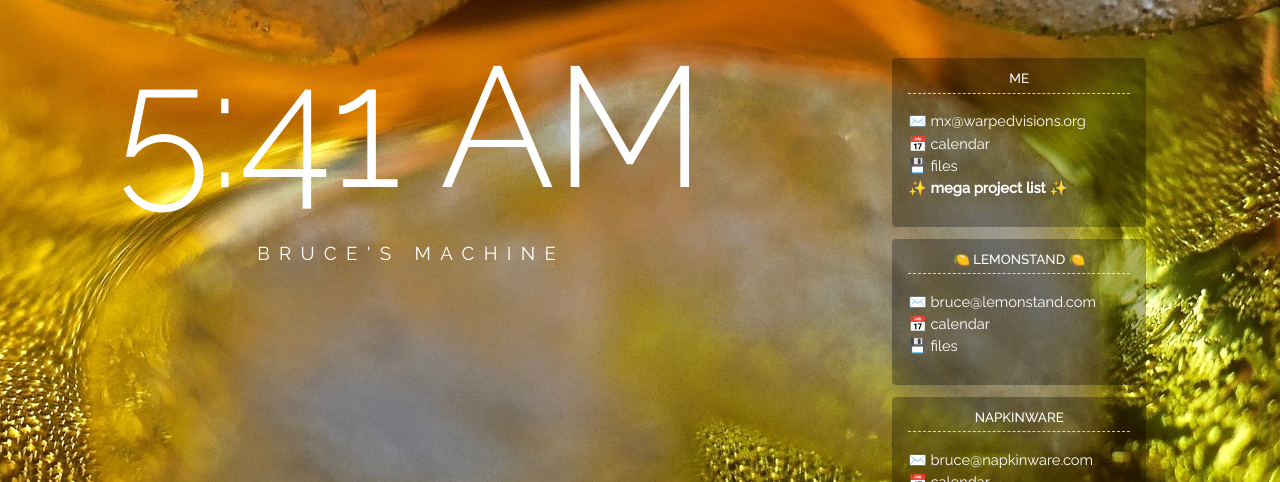
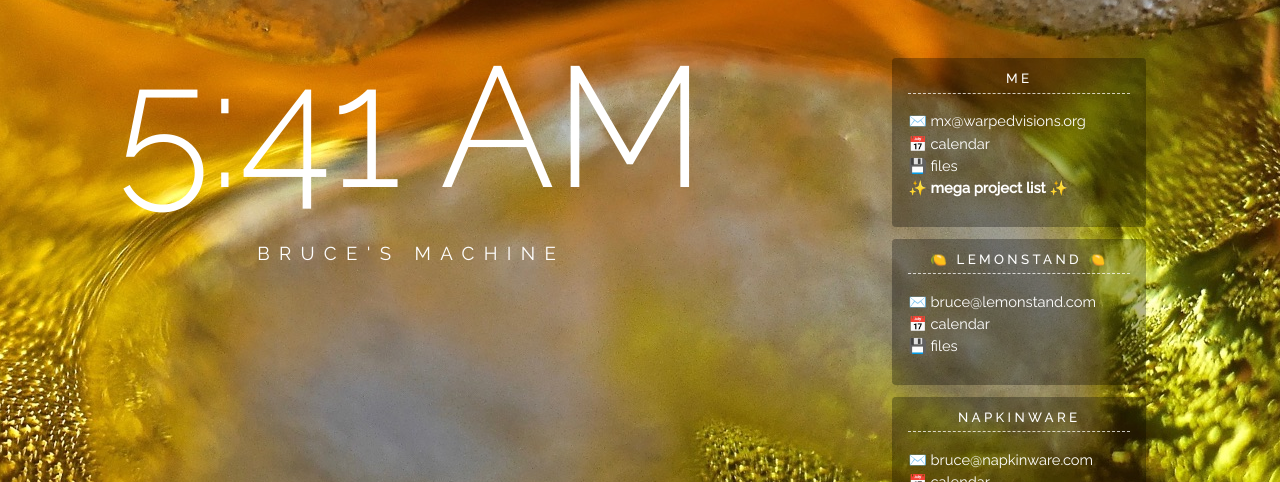
Before and after one commit to robotpony/robotpony-home-page, a plain HTML site: page index.html in a window 1280 px wide. Shown: the part 173-655 px from the top of the page. Drawn offline with nearby package versions, Linux system fonts and the light colour scheme.

Commit message:
Improved headers in link boxes.

```diff
--- a/index.html
+++ b/index.html
@@ -50,6 +50,7 @@ div.links {
 
 div.links h2 {
     text-transform: uppercase;
+    letter-spacing: .25em;
     font-weight: 500;
     font-size: 10pt;
     margin: 0;
```
